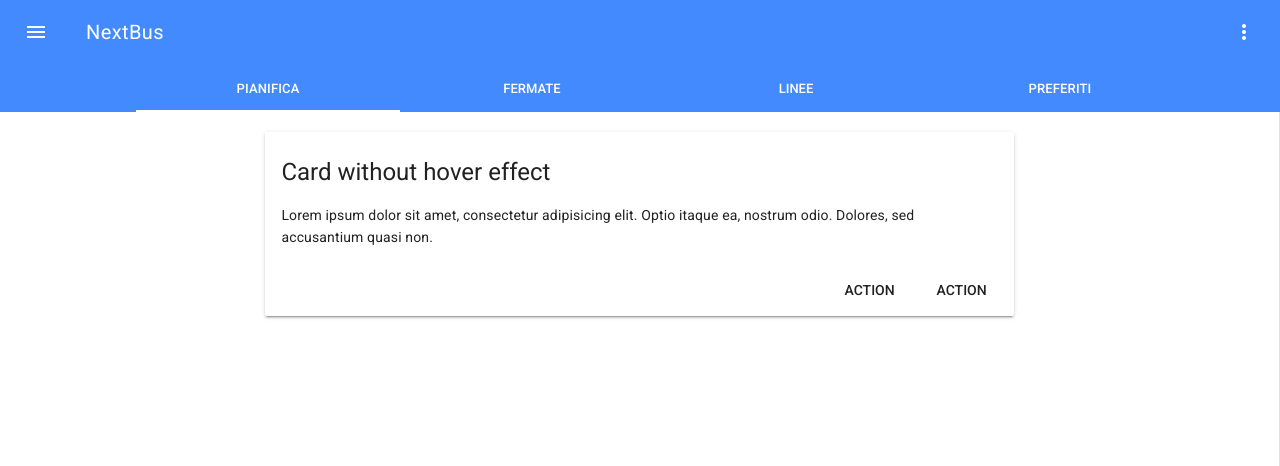
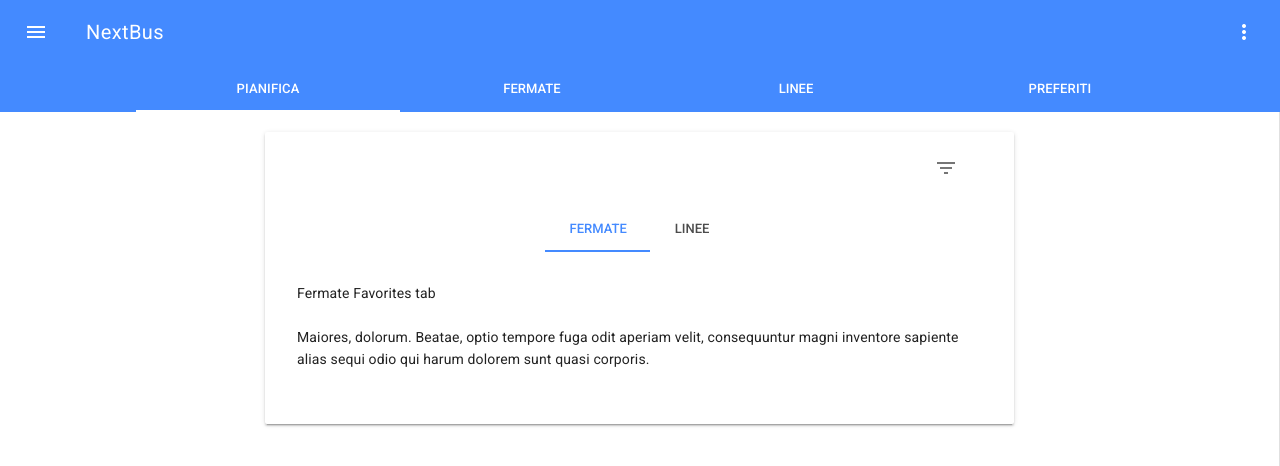
Before and after one commit to Franz148/nextbus_fan, a Vue app: page /preferiti in a window 1280 px wide. Shown: the top 466 px of the page. Built offline with nearby package versions, Linux system fonts and the light colour scheme.

Commit message:
Sistemati tab e filtri

```diff
--- a/src/views/Preferiti.vue
+++ b/src/views/Preferiti.vue
@@ -1,17 +1,37 @@
 <template>
   <div>
-    <div class="md-layout md-alignment-center">
-      <md-card class="md-layout-item md-xsmall-size-90 md-small-size-80 md-size-60 ">
-        <md-card-header>
-          <div class="md-title">Card without hover effect</div>
+    <div class="md-layout md-alignment-center-center">
+      <md-card class="md-layout-item md-xsmall-size-90 md-small-size-80 md-size-60" md-with-hover>
+        <md-card-header class="md-layout">
+          <div class="md-layout-item md-size-90"></div>
+          <md-menu md-size="small" md-align-trigger>
+            <md-button class="md-icon-button" md-menu-trigger>
+              <md-icon>filter_list</md-icon>
+            </md-button>
+
+            <md-menu-content>
+              <md-menu-item>Filtro 1</md-menu-item>
+              <md-menu-item>Filtro 2</md-menu-item>
+              <md-menu-item>Filtro 3</md-menu-item>
+            </md-menu-content>
+          </md-menu>
         </md-card-header>
-
-        <md-card-content>Lorem ipsum dolor sit amet, consectetur adipisicing elit. Optio itaque ea, nostrum odio. Dolores, sed accusantium quasi non.</md-card-content>
-
-        <md-card-actions>
-          <md-button>Action</md-button>
-          <md-button>Action</md-button>
-        </md-card-actions>
+        <md-card-content>
+          <md-tabs class="tabs" md-alignment="centered">
+            <md-tab id="tab-preferiti-fermate" md-label="Fermate">
+              <p>
+                Fermate Favorites tab <br><br>
+                Maiores, dolorum. Beatae, optio tempore fuga odit aperiam velit, consequuntur magni inventore sapiente alias sequi odio qui harum dolorem sunt quasi corporis.
+              </p>
+            </md-tab>
+            <md-tab id="tab-preferiti-linee" md-label="Linee">
+              <p>
+                Linee Favorites tab <br><br>
+                Maiores, dolorum. Beatae, optio tempore fuga odit aperiam velit, consequuntur magni inventore sapiente alias sequi odio qui harum dolorem sunt quasi corporis.
+              </p>
+            </md-tab>
+          </md-tabs>
+        </md-card-content>
       </md-card>
     </div>
   </div>
```
